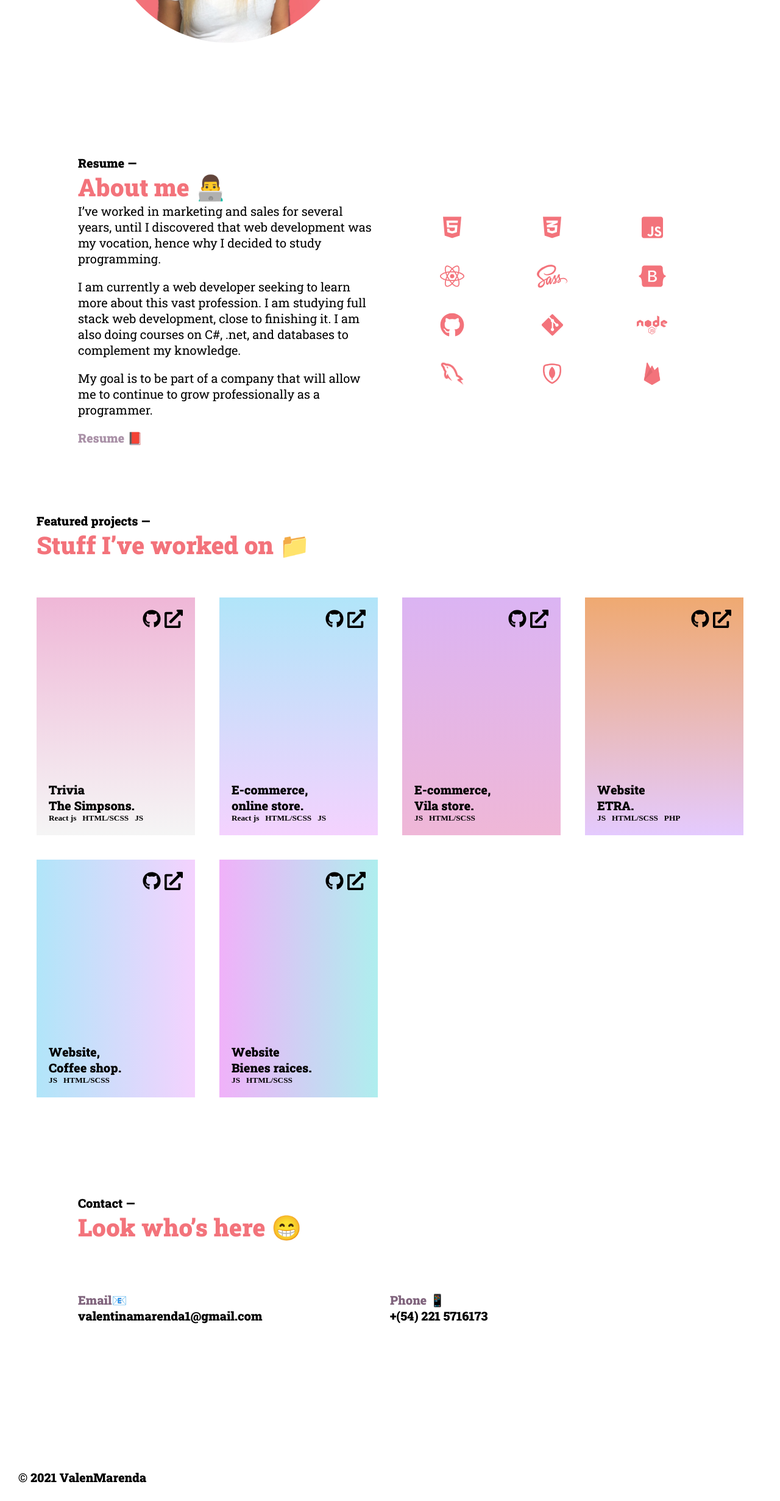
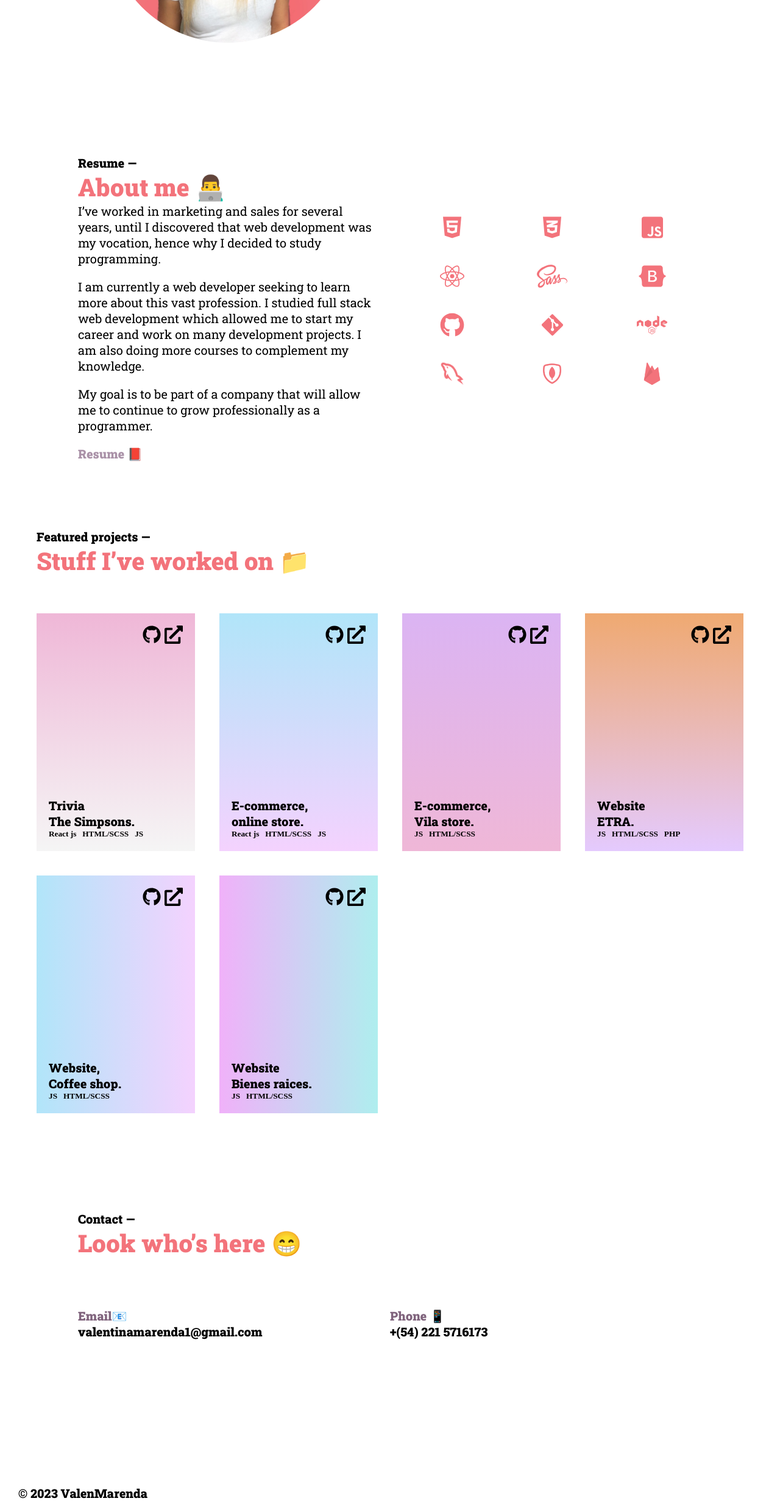
Before and after one commit to valenmarenda/valenMarendaPortfolio, a website built with Parcel: page src/index.html in a window 1280 px wide. Shown: the part 460-2922 px from the top of the page at 61% size. Before the commit the page ends 2896 px from the top, so only its background shows below. Built offline with nearby package versions, Linux system fonts and the light colour scheme.

Commit message:
January update

```diff
--- a/src/index.html
+++ b/src/index.html
@@ -78,7 +78,6 @@
                         <div class="social-links--box">
                             <a href="https://github.com/valenmarenda" target="_blank"><i class="fab fa-github"></i></a>
                             <a href="https://www.linkedin.com/in/valentinamarenda/" target="_blank"><i class="fab fa-linkedin-in"></i></a>
-                            <a href="https://www.instagram.com/valenmarenda/" target="_blank"><i class="fab fa-instagram"></i></a>
                         </div>
 
                     </div>
@@ -139,8 +138,8 @@
                    programming.
                </p>
                 <p> I am currently a web developer seeking to learn more about this vast
-                    profession. I am studying full stack web development, close to finishing it. I
-                    am also doing courses on C#, .net, and databases to complement my
+                    profession. I studied full stack web development which allowed me to start my career and work on many development projects. I
+                    am also doing more courses to complement my
                     knowledge.</p>
                 <p>My goal is to be part of a company that will allow me to continue to grow
                     professionally as a programmer.</p>
@@ -243,7 +242,7 @@
                     <div class="contact-box__wrapper">
                         <div class="contact-box">
                             <h2 class="heading-5 sec-color mb-s">Email📧</h2>
-                            <a href="mailto:valentinamarenda1@gmail.com" rel="nofollow noopener noreferrer">valentinamarenda1@gmail.com</a>
+                            <a href="mailto:valentinamarenda1@gmail.com" >valentinamarenda1@gmail.com</a>
                         </div>
                         <div class="contact-box">
                             <h2 class="heading-5 sec-color mb-s">Phone 📱</h2>
@@ -253,7 +252,7 @@
             </section>
             <!-- footer -->
              <footer class="footer">
-                 <h3 class="heading-5">© 2021 ValenMarenda</h3>
+                 <h3 class="heading-5">© 2023 ValenMarenda</h3>
 
              </footer>
             </section>
```
Also changed, not shown: dist/index.html, 5 other files.
